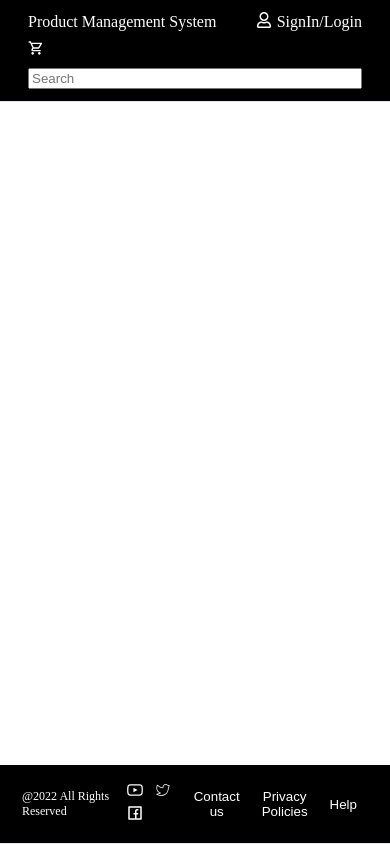
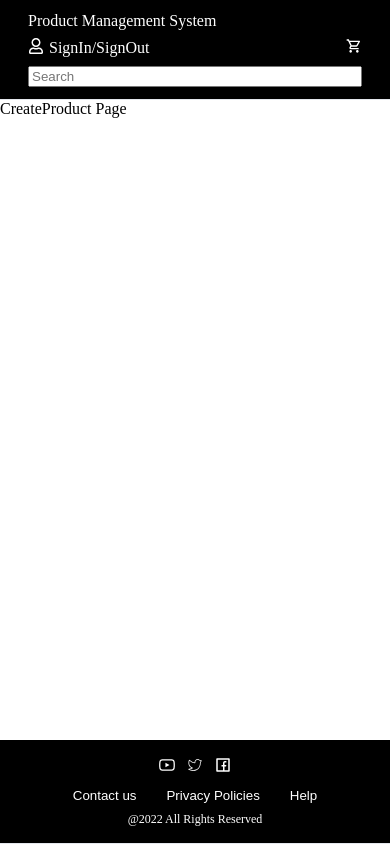
Before and after one commit to xijia007/groupE-project1, a React (Vite) app in the folder frontend/: page /createProduct in a window 390 px wide. Built offline with nearby package versions, Linux system fonts and the light colour scheme.

Commit message:
frontend-footer-phone-version

```diff
--- a/frontend/src/App.jsx
+++ b/frontend/src/App.jsx
@@ -2,6 +2,10 @@ import Footer from './assets/components/Footer/index.jsx'
 import Header from './assets/components/Header/index.jsx'
 import { BrowserRouter, Routes, Route} from 'react-router-dom'
 import Home from './pages/Home.jsx'
+import Cart from './pages/Cart.jsx'
+import CreateProduct from './pages/CreateProduct.jsx'
+import ProductDetail from './pages/ProductDetail.jsx'
+import UserProfile from './pages/UserProfile.jsx'
 
 
 function App() {
@@ -11,6 +15,14 @@ function App() {
       <main className='mainContainer'>
         <Routes>
           <Route path="/" element={<Home />} />
+
+          <Route path="/cart" element={<Cart />} />
+
+          <Route path="/createProduct" element={<CreateProduct />} />
+
+          <Route path="/productDetail" element={<ProductDetail />} />
+
+          <Route path="/userProfile" element={<UserProfile />} />
         </Routes>
       </main>
       <Footer />
--- a/frontend/src/assets/components/Footer/Footer.css
+++ b/frontend/src/assets/components/Footer/Footer.css
@@ -35,3 +35,30 @@
     color: white;
     border: none;
 }
+
+@media (max-width: 600px) {
+    .site-footer {
+        flex-direction: column;
+        align-items: center;
+        gap: 8px;
+    }
+
+    .site-footer-image {
+        order: 1;
+        width: 100%;
+        text-align: center;
+    }
+
+    .site-footer-contact {
+        order: 2;
+        width: 100%;
+        justify-content: center;
+        gap: 8px;
+    }
+
+    .site-footer-copyright {
+        order: 3;
+        width: 100%;
+        text-align: center;
+    }
+}
--- a/frontend/src/assets/components/Header/Header.css
+++ b/frontend/src/assets/components/Header/Header.css
@@ -13,7 +13,7 @@
     color: white;
 }
 
-.site-header-image { /* User icon */
+.site-header-userInfo { /* User icon */
     font-size: 16px;
     font-weight: 600;
     color: white;
@@ -53,7 +53,7 @@
     font-size: 16px;
 }
 .site-header-login,
-.site-header-image,
+.site-header-userInfo,
 .site-header-shoppingcart {
     font-size: 16px;
 }
--- a/frontend/src/assets/components/Header/index.jsx
+++ b/frontend/src/assets/components/Header/index.jsx
@@ -12,8 +12,8 @@ function Header() {
                 />
             </div>
             <div className="site-header-userAuth">
-                 <div className='site-header-image'><FaRegUser /></div>
-                 <div className='site-header-login'>SignIn/Login</div>
+                 <div className='site-header-userInfo'><FaRegUser /></div>
+                 <div className='site-header-login'>SignIn/SignOut</div>
             </div>
              <div className='site-header-shoppingcart'>
                 <MdOutlineShoppingCart />
--- a/frontend/src/pages/Cart.jsx
+++ b/frontend/src/pages/Cart.jsx
@@ -0,0 +1,9 @@
+function Cart() {
+    return (
+        <>
+        Cart Page
+        </>
+    )
+}
+
+export default Cart;
--- a/frontend/src/pages/CreateProduct.jsx
+++ b/frontend/src/pages/CreateProduct.jsx
@@ -0,0 +1,9 @@
+function CreateProduct() {
+    return (
+        <>
+        CreateProduct Page
+        </>
+    )
+}
+
+export default CreateProduct;
--- a/frontend/src/pages/ProductDetail.jsx
+++ b/frontend/src/pages/ProductDetail.jsx
@@ -0,0 +1,9 @@
+function ProductDetail() {
+    return (
+        <>
+        ProductDetail Page
+        </>
+    )
+}
+
+export default ProductDetail;
```
